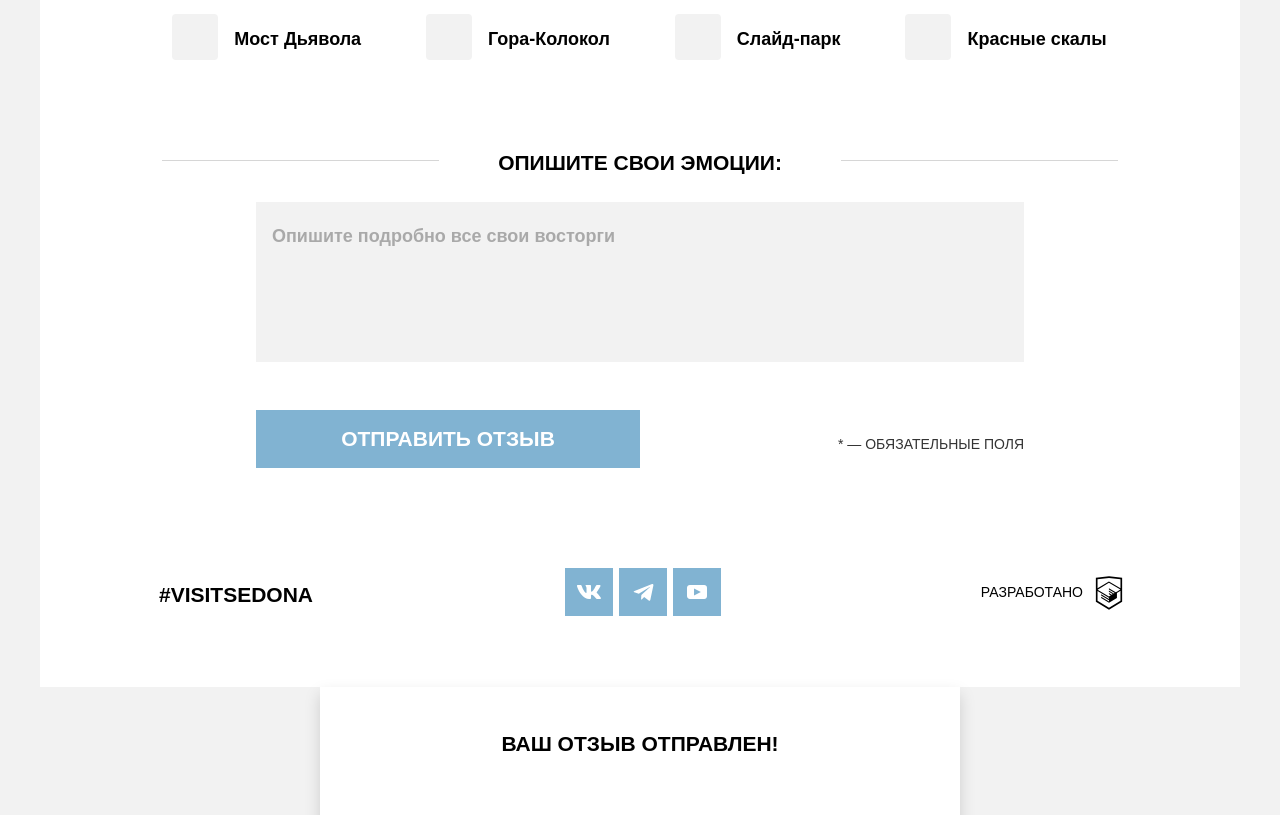
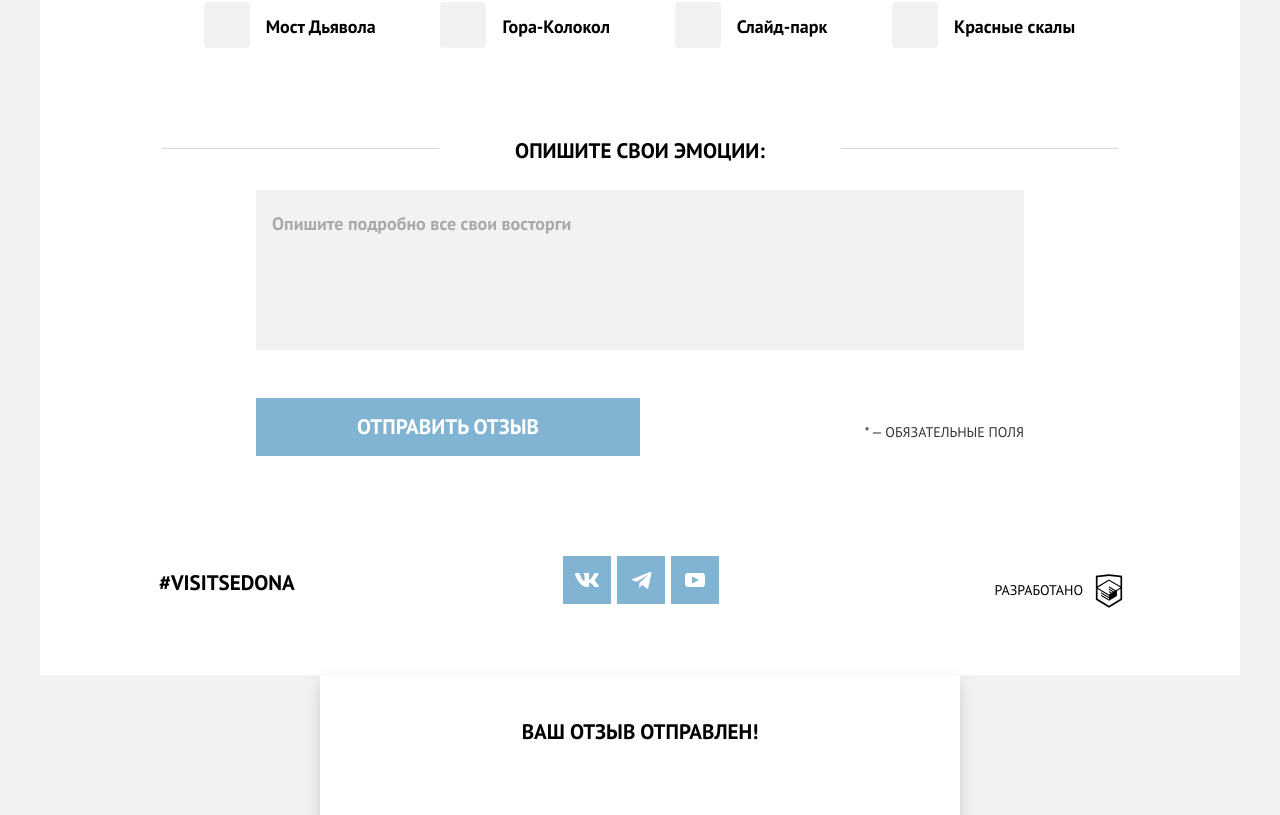
Before and after one commit to htmlacademy-adaptive/2071313-sedona-27, a website: page source/form.html in a window 1280 px wide. Shown: the part 1332-2147 px from the top of the page. Drawn offline with nearby package versions, Linux system fonts and the light colour scheme; files that its build step writes are made by us from their sources; files whose address does not match are found by name.

Commit message:
Улучшение скорости загрузки

```diff
--- a/gulpfile.js
+++ b/gulpfile.js
@@ -76,6 +76,7 @@ export const copy = (done) => {
   gulp.src([
     'source/fonts/*.{woff2,woff}',
     'source/*.ico',
+    'source/manifest.webmanifest'
   ], {
     base: 'source'
   })
--- a/source/form.html
+++ b/source/form.html
@@ -5,10 +5,10 @@
   <meta charset="utf-8">
   <meta name="viewport" content="width=device-width, initial-scale=1">
   <title>HTML Academy: Седона</title>
-  <link rel="preload" href="/source/fonts/ptsans.woff" type="font/woff" as="font" crossorigin="anonymous">
-  <link rel="preload" href="/source/fonts/ptsans.woff2" type="font/woff2" as="font" crossorigin="anonymous">
-  <link rel="preload" href="/source/fonts/ptsansbold.woff" type="font/woff" as="font" crossorigin="anonymous">
-  <link rel="preload" href="/source/fonts/ptsansbold.woff2" type="font/woff2" as="font" crossorigin="anonymous">
+  <link rel="preload" href="fonts/ptsans.woff" type="font/woff" as="font" crossorigin="anonymous">
+  <link rel="preload" href="fonts/ptsans.woff2" type="font/woff2" as="font" crossorigin="anonymous">
+  <link rel="preload" href="fonts/ptsansbold.woff" type="font/woff" as="font" crossorigin="anonymous">
+  <link rel="preload" href="fonts/ptsansbold.woff2" type="font/woff2" as="font" crossorigin="anonymous">
   <link rel="stylesheet" href="./css/style.min.css">
   <link rel="icon" href="favicon.ico">
   <link rel="icon" href="img/favicons/icon.svg" type="image/svg+xml">
--- a/source/less/blocks/advantages.less
+++ b/source/less/blocks/advantages.less
@@ -185,7 +185,7 @@
   }
 
   .advantages__title--bridge {
-    width: 149px;
+    width: 150px;
   }
 
   .advantages__size {
@@ -250,7 +250,7 @@
   }
 
   .advantages__container {
-    padding: 54px 31px 29px;
+    padding: 47px 31px 28px;
   }
 
   .advantages__container--pseudo::before {
--- a/source/less/blocks/description.less
+++ b/source/less/blocks/description.less
@@ -119,7 +119,7 @@
 
 @media (min-width: @desktop-width) {
   .description {
-    padding: 61px 358px 42px;
+    padding: 60px 358px 43px;
     width: 100%;
   }
 
--- a/source/less/blocks/footer-contacts.less
+++ b/source/less/blocks/footer-contacts.less
@@ -83,8 +83,7 @@
 
   .footer-contacts__container {
     position: relative;
-    bottom: 10px;
-    right: 12px;
+    right: 18px;
   }
 
   .footer-contacts__container--form {
--- a/source/less/global/fonts.less
+++ b/source/less/global/fonts.less
@@ -1,32 +1,16 @@
 @font-face {
-  font-family: "PT Sans", "Arial", sans-serif;
+  font-family: "PT Sans";
   font-style: normal;
   font-weight: 400;
-  src: url("/source/fonts/ptsans.woff") format("woff");
+  src: url("../fonts/ptsans.woff2") format("woff2"), url("../fonts/ptsans.woff") format("woff");
   font-display: swap;
 }
 
 @font-face {
-  font-family: "PT Sans", "Arial", sans-serif;
-  font-style: normal;
-  font-weight: 400;
-  src: url("/source/fonts/ptsans.woff2") format("woff2");
-  font-display: swap;
-}
-
-@font-face {
-  font-family: "PT Sans", "Arial", sans-serif;
+  font-family: "PT Sans";
   font-style: normal;
   font-weight: 700;
-  src: url("/source/fonts/ptsansbold.woff") format("woff");
-  font-display: swap;
-}
-
-@font-face {
-  font-family: "PT Sans", "Arial", sans-serif;
-  font-style: normal;
-  font-weight: 700;
-  src: url("/source/fonts/ptsansbold.woff2") format("woff2");
+  src: url("../fonts/ptsansbold.woff2") format("woff2"), url("../fonts/ptsansbold.woff") format("woff");
   font-display: swap;
 }
 
```
Also changed, not shown: source/catalog.html (+4 -4 lines), source/index.html (+4 -4 lines).
